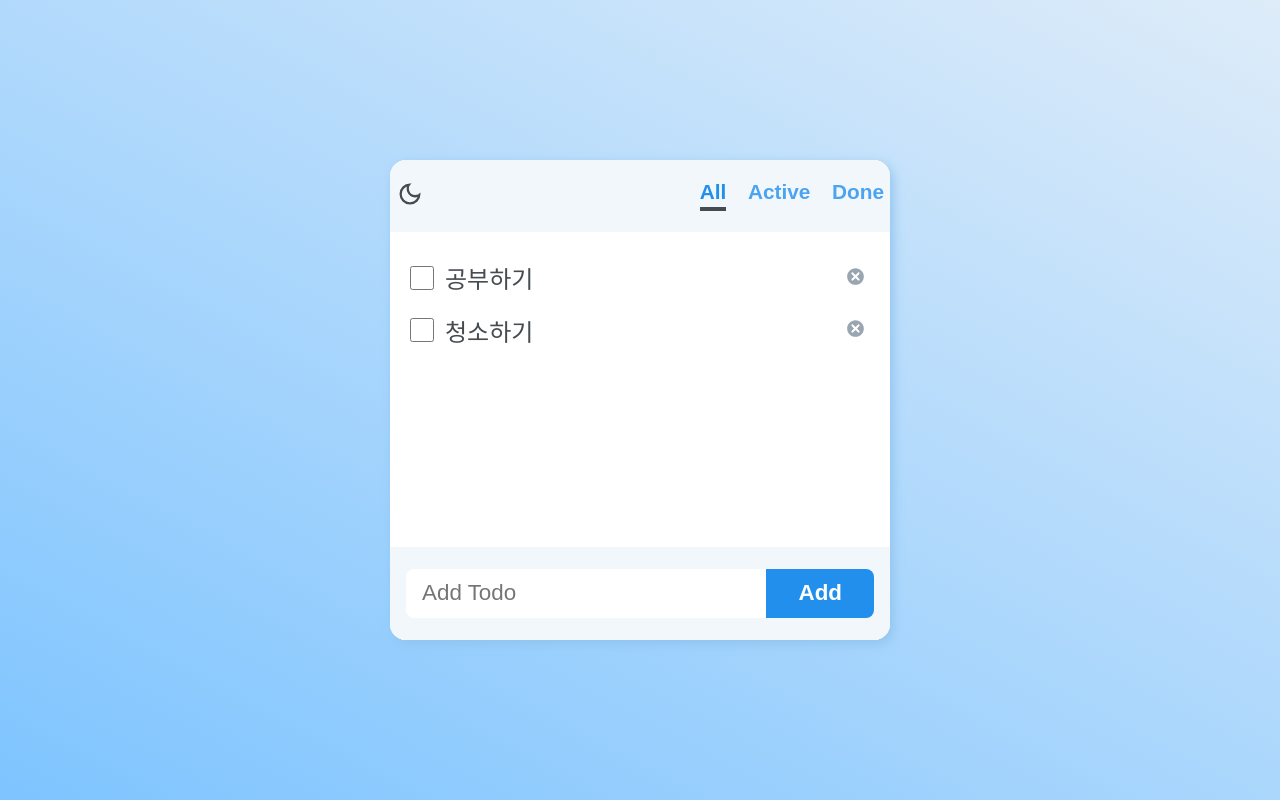
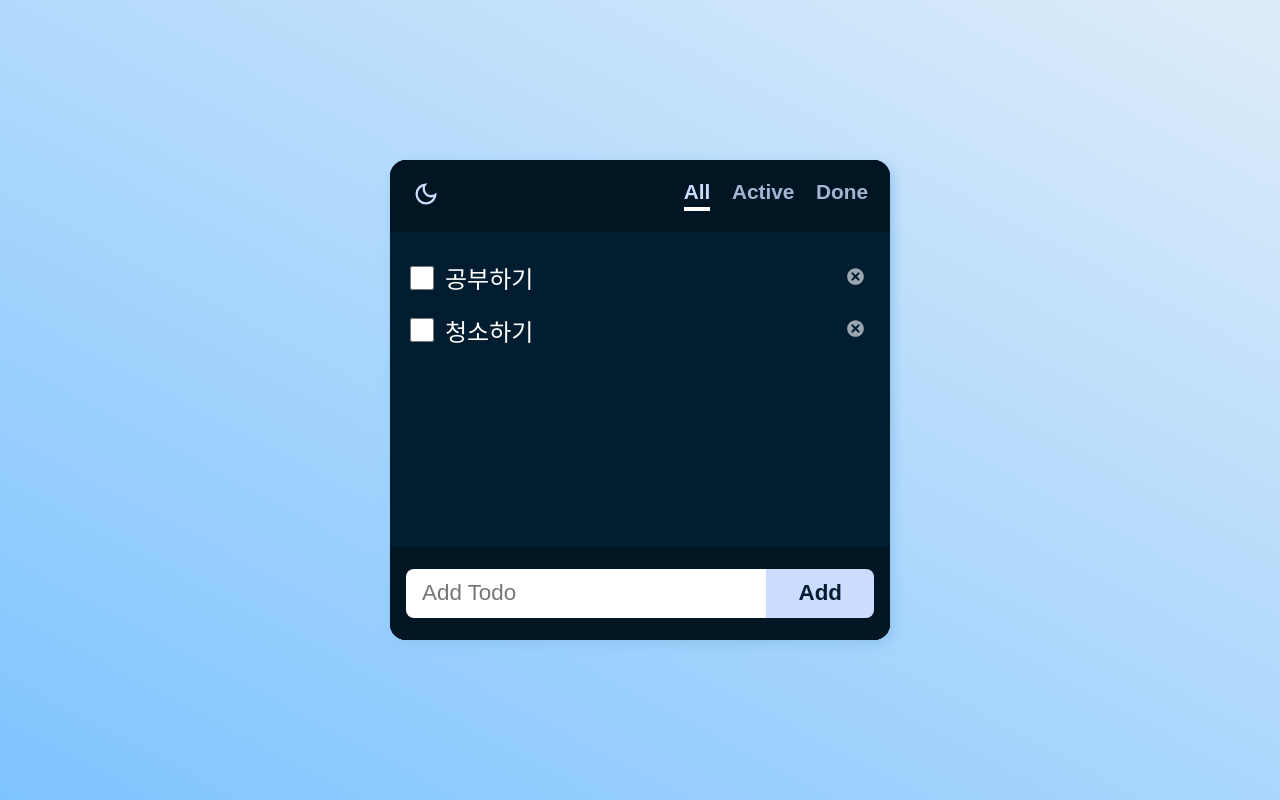
Before and after one commit to dazzel3/react-todo-dream-coding, a React (Create React App) app: page / in a window 1280 px wide. Both pictures are taken after a click on the button 410 px from the left and 195 px from the top of the page. Built offline with nearby package versions, Linux system fonts and the light colour scheme.

Commit message:
style: set DarkMode color

```diff
--- a/src/components/Header/Header.jsx
+++ b/src/components/Header/Header.jsx
@@ -10,7 +10,7 @@ export default function Header({ filters, filter, onChange }) {
     <header className={styles.header}>
       <button className={styles.button} onClick={toggleMode}>
         {darkMode ? (
-          <MdOutlineDarkMode color='#464b50' size={28} />
+          <MdOutlineDarkMode color='#cbddff' size={28} />
         ) : (
           <MdDarkMode color='#464b50' size={28} />
         )}
--- a/src/components/Header/Header.module.css
+++ b/src/components/Header/Header.module.css
@@ -3,6 +3,7 @@
   justify-content: space-between;
   align-items: center;
   background: var(--color-bg-dark);
+  padding: 0 1rem;
 }
 
 .button {
--- a/src/index.css
+++ b/src/index.css
@@ -4,6 +4,15 @@
   --color-grey: #747474;
   --color-text: #464b50;
   --color-primary: #238fed;
+  --color-scrollbar: #e6e6e6;
+}
+
+html.dark {
+  --color-bg-dark: #021522;
+  --color-bg: #021d2f;
+  --color-grey: #747474;
+  --color-text: #ffffff;
+  --color-primary: #cbddff;
   --color-scrollbar: #e6e6e6;
 }
 
```
